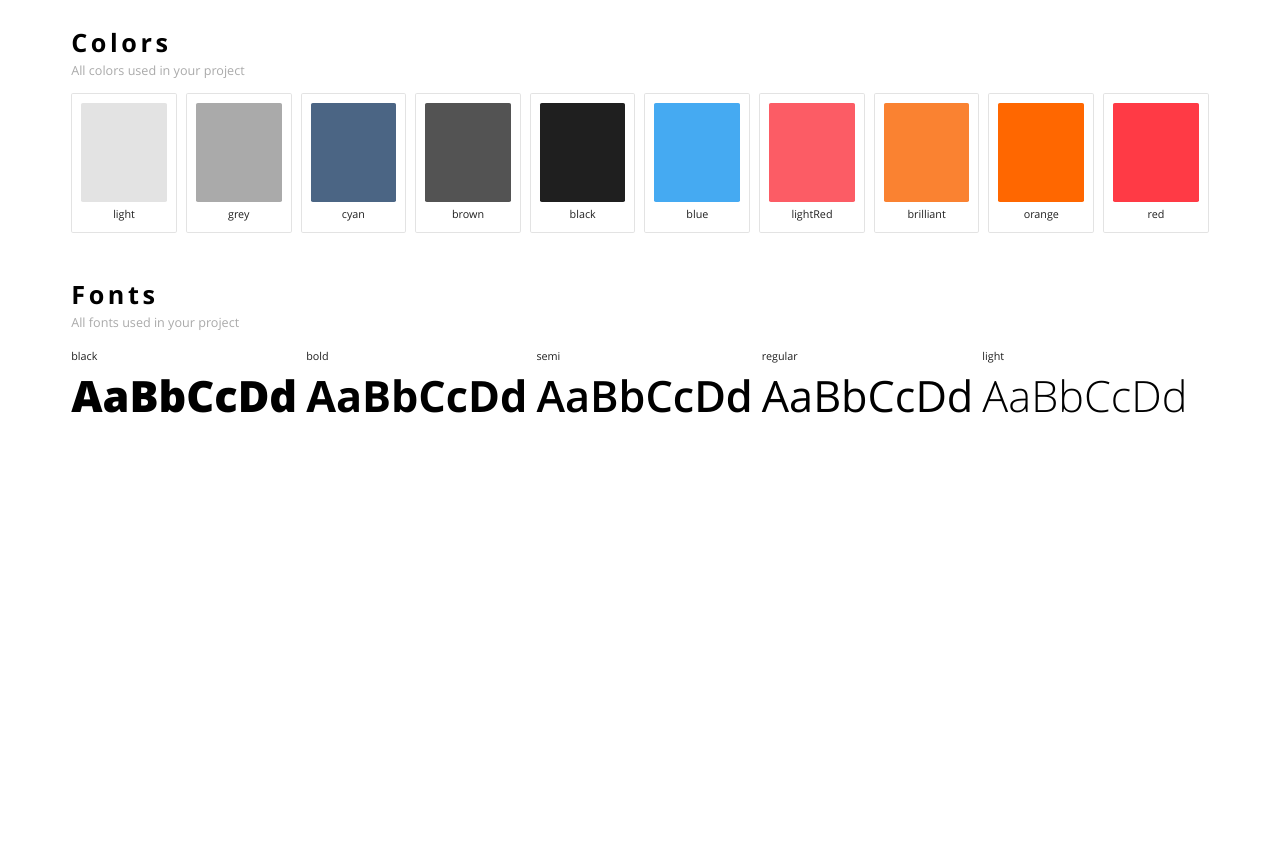
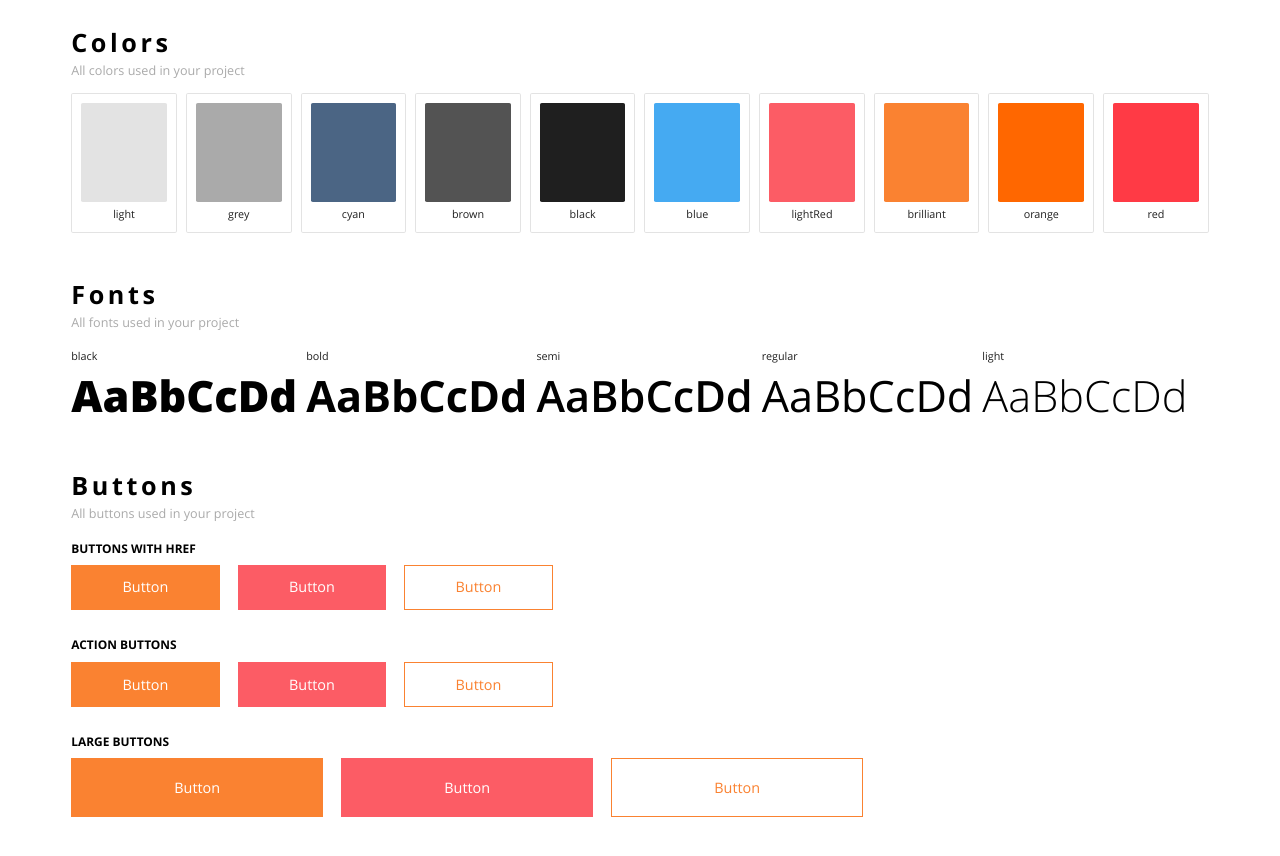
Before and after one commit to cevcode/healthjapan, a website: page app/index.html in a window 1280 px wide. Before the commit the page ends 808 px from the top, so only its background shows below. Drawn offline with nearby package versions, Linux system fonts and the light colour scheme; files that its build step writes are made by us from their sources; files whose address does not match are found by name.

Commit message:
added base buttons to ui

```diff
--- a/app/index.html
+++ b/app/index.html
@@ -105,6 +105,35 @@
 					</li>
 				</ul>
 			</div>
+			<div class="ui__item">
+				<!--Buttons which used in project-->
+				<h4>Buttons</h4>
+				<p class="description description--kit">All buttons used in your project</p>
+				<div class="ui__buttons">
+					<h5>Buttons with href</h5>
+					<div class="row">
+						<a href="#" class="button button__size--small button__color--brilliant">Button</a>
+						<a href="#" class="button button__size--small button__color--lightRed">Button</a>
+						<a href="#" class="button button__size--small button__color--outline">Button</a>
+					</div>
+				</div>
+				<div class="ui__buttons">
+					<h5>Action Buttons</h5>
+					<div class="row">
+						<button class="button button__size--small button__color--brilliant">Button</button>
+						<button class="button button__size--small button__color--lightRed">Button</button>
+						<button class="button button__size--small button__color--outline">Button</button>
+					</div>
+				</div>
+				<div class="ui__buttons">
+					<h5>Large Buttons</h5>
+					<div class="row">
+						<button class="button button__size--large button__color--brilliant">Button</button>
+						<button class="button button__size--large button__color--lightRed">Button</button>
+						<button class="button button__size--large button__color--outline">Button</button>
+					</div>
+				</div>
+			</div>
 		</div>
 	</div>
 	<script src="js/scripts.min.js"></script>
--- a/app/sass/helpers/normalize.scss
+++ b/app/sass/helpers/normalize.scss
@@ -60,3 +60,13 @@ ul,ol {
   background-color: $black;
   color: $white;
 }
+
+button {
+  cursor: pointer;
+  padding: 0;
+  @include main-font(400);
+  font-size: rem(16px);
+  &:focus {
+    outline: none;
+  }
+}
--- a/app/sass/pages/ui-kit.scss
+++ b/app/sass/pages/ui-kit.scss
@@ -76,3 +76,16 @@
     }
   }
 }
+
+.ui__buttons {
+  margin: rem(20px 0);
+  h5 {
+    text-transform: uppercase;
+  }
+  .row {
+    >* {
+      margin: rem(10px);
+      @include first-last;
+    }
+  }
+}
--- /dev/null
+++ b/app/sass/ui/button.scss
@@ -0,0 +1,70 @@
+@import "../helpers/index";
+
+$transitionHover: ease-in 200ms;
+$transitionActive: ease-in 150ms;
+
+$btn-color-brilliant: $brilliant, $white, none, $orange, none, $white, $brilliant, none, $white;
+$btn-color-lightRed: $lightRed, $white, none, $red, none, $white, $lightRed, none, $white;
+$btn-color-outline: transparent, $brilliant, rem(1px solid $brilliant), transparent, rem(2px solid $orange), $orange,
+transparent, rem(1px solid $brilliant), $brilliant;
+
+@mixin btn-style(
+  $colorBgDefault,
+  $colorDefault,
+  $borderDefault,
+  $colorBgHover,
+  $borderHover,
+  $colorHover,
+  $colorBgActive,
+  $borderActive,
+  $colorActive
+) {
+  background: $colorBgDefault;
+  color: $colorDefault;
+  border: $borderDefault;
+  &:hover {
+    background: $colorBgHover;
+    border: $borderHover;
+    color: $colorHover;
+  }
+
+  &:active {
+    background: $colorBgActive;
+    border: $borderActive;
+    color: $colorActive;
+  }
+}
+
+.button {
+  text-decoration: none;
+  display: flex;
+  justify-content: center;
+  align-items: center;
+  &:hover {
+    transition: $transitionHover;
+  }
+  &:active {
+    transition: $transitionActive;
+  }
+  &__size {
+    &--small {
+      width:  rem(165px);
+      height: rem(50px);
+    }
+    &--large {
+      width:  rem(280px);
+      height: rem(65px);
+    }
+  }
+  &__color {
+    &--brilliant {
+      @include btn-style($btn-color-brilliant...);
+    }
+    &--lightRed {
+      @include btn-style($btn-color-lightRed...);
+    }
+    &--outline {
+      @include btn-style($btn-color-outline...);
+    }
+  }
+}
--- a/app/sass/ui/index.scss
+++ b/app/sass/ui/index.scss
@@ -1,3 +1,4 @@
 @import 'container';
 @import 'title';
 @import 'description';
+@import 'button';
```
